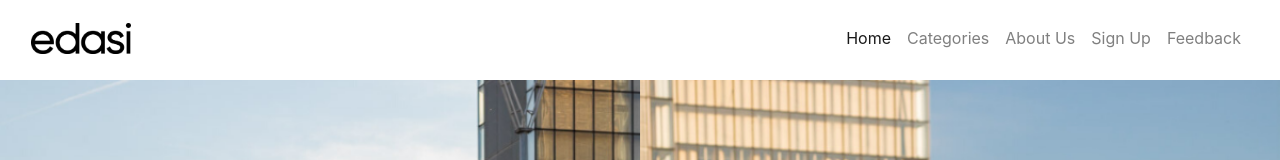
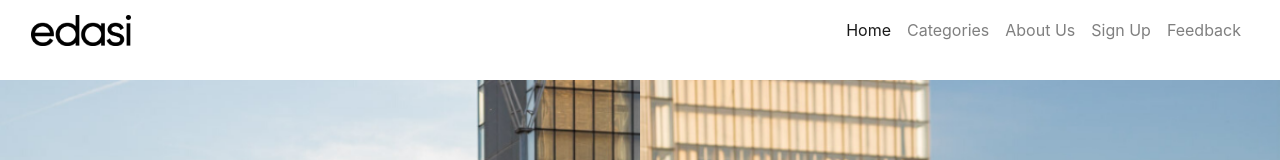
Before and after one commit to salmankhan97/technicaldenims, a plain HTML site: page index.html in a window 1280 px wide. Shown: the top 160 px of the page. Drawn offline with nearby package versions, Linux system fonts and the light colour scheme.

Commit message:
Add files via upload

```diff
--- a/css/style.css
+++ b/css/style.css
@@ -25,6 +25,10 @@ span{}
 hr{/* opacity: 1.0 !important; */}
 section{}
 div{}
+.navbar{
+	padding-top: 0 !important;
+	padding-bottom: 0 !important;
+}
 nav div{
     background: #ffffff;
     padding: 5px 0px;
```
